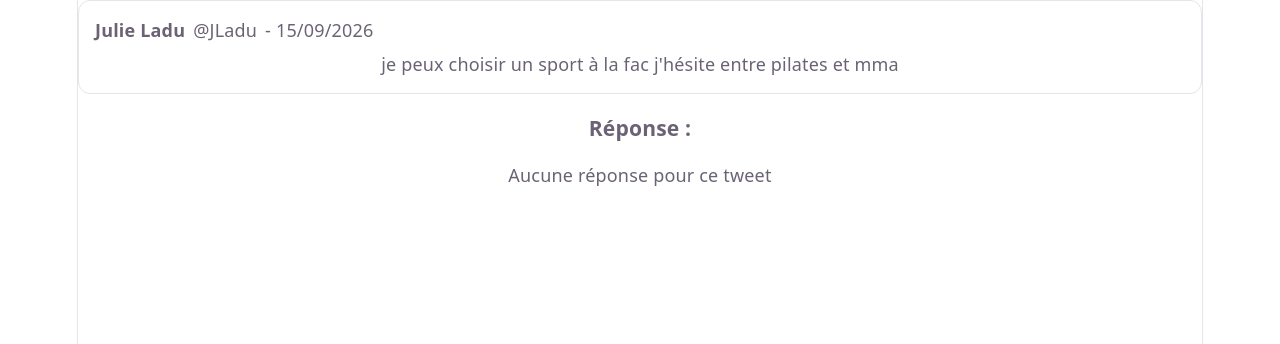
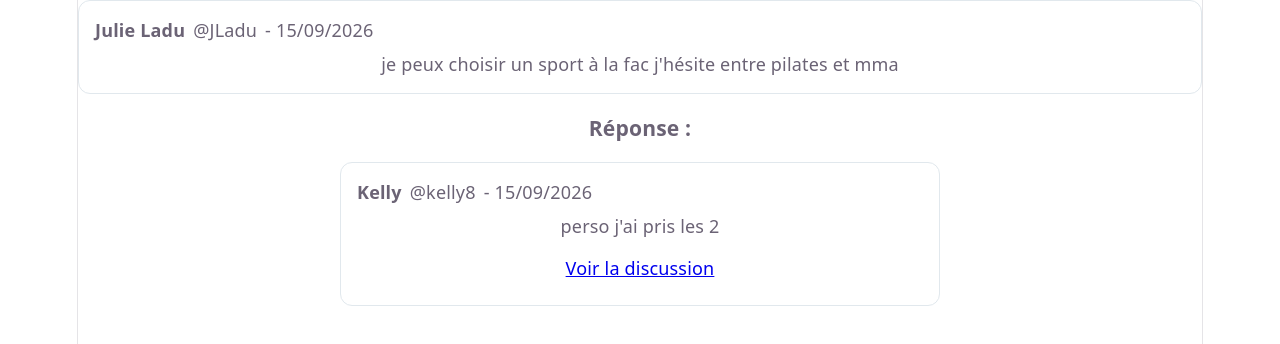
Before and after one commit to kellyyyx/Projet-individuel-tech-du-web-xyz-, a React (Vite) app: page /tweets/297b391f-7d71-493a-8a67-deab7fe2027e in a window 1280 px wide. Shown: the top 344 px of the page. Built offline with nearby package versions, Linux system fonts and the light colour scheme.

Commit message:
Ajout au type tweet de 2 propriétés: likes et likedByMe, et ajout de celles-ci à chaque tweet

```diff
--- a/src/data/tweets.ts
+++ b/src/data/tweets.ts
@@ -8,7 +8,8 @@ export const tweets: Array<Tweet> = [
         authorHandle: "JSirat",
         content: "Ma soeur est pâtissière elle voulait pas me faire de gâteau du coup j'ai commandé chez elle avec un faux compte jss aller le chercher, elle pensait que le client avait annulé le soir j'ai été chez elle et j'ai mangé le gâteau",
         createdAt: "2024-06-02T09:12:00.000Z",
-        parentId: "1",
+        likes: 293,
+        likedByMe: false,
     },
     {
         id: "7c9e6679-7425-40de-944b-e07fc1f90ae7",
@@ -16,6 +17,8 @@ export const tweets: Array<Tweet> = [
         authorHandle: "Lfare",
         content:"Mon père est tendue car mon grand-père (96 ans) veut grimper des arbres pour cueillir des figues",
         createdAt: "2023-08-02T13:14:00.000Z",
+        likes: 5223,
+        likedByMe: true,
     },
     {
         id: "3f2504e0-4f89-41d3-9a0c-0305e82c3301",
@@ -27,6 +30,8 @@ export const tweets: Array<Tweet> = [
             alt: "Peinture d'Ada Lovelace",
         },
         createdAt: "2022-02-05T12:23:00.000Z",
+        likes: 529,
+        likedByMe: true,
     },
     {
         id: "6e68c7e3-f003-49c6-8496-dd27f0ea9220",
@@ -34,14 +39,17 @@ export const tweets: Array<Tweet> = [
         authorHandle: "MAvede",
         content: "J'ai demandé à mon shab pk il notait pas le cours il m'a dit Jsuis TDAH",
         createdAt: "2024-08-02T13:14:00.000Z",
-        parentId: "2",
+        likes: 5293,
+        likedByMe: true,
     },
     {
         id: "b54d51a0-8c77-468e-8112-0e2cb49c1c7e",
         authorName :"Maina Viko",
         authorHandle: "MViko",
         content: "Le chauffeur de bus a sauté les arrêts qui ont pas de buzz je l’ai remercié",
-        createdAt: "2021-08-02T13:14:00.000Z",
+        createdAt: "2026-08-02T13:14:00.000Z",
+        likes: 230,
+        likedByMe: false,
     },
     {
         id: "85f8ddd5-7337-4a4a-bf77-20aff05e407d",
@@ -49,6 +57,8 @@ export const tweets: Array<Tweet> = [
         authorHandle: "ABolor",
         content: "je viens de sauver ma bouteille d'huile d'olive qui allait tomber (8,13$)",
         createdAt: "2020-08-02T13:14:00.000Z",
+        likes: 493,
+        likedByMe: false,
     },
     {
         id: "dc496999-0fe9-4e12-8eea-8f2fdab378d2",
@@ -56,6 +66,8 @@ export const tweets: Array<Tweet> = [
         authorHandle: "VScocra",
         content: "J'ai dit au kebab 'Comme hier chef' il m'a demandé 't'es qui ?'",
         createdAt: "2019-03-02T13:14:00.000Z",
+        likes: 430,
+        likedByMe: true,
     },
     {
         id: "3b1d0b4d-937a-4a10-ab9f-1887b4ef1ce4",
@@ -67,6 +79,8 @@ export const tweets: Array<Tweet> = [
             alt: "Photographie de Grace Hopper",
         },
         createdAt: "2018-04-02T13:14:00.000Z",
+        likes: 129,
+        likedByMe: true,
     },
     {
         id: "ab2f87e4-6ea4-46a4-82e5-75f1894ac41b",
@@ -78,6 +92,8 @@ export const tweets: Array<Tweet> = [
             alt: "image d'un chiot golden retriever",
         },
         createdAt: "2018-04-05T13:14:00.000Z",
+        likes: 5,
+        likedByMe: false,
     },
     {
         id: "297b391f-7d71-493a-8a67-deab7fe2027e",
@@ -85,6 +101,29 @@ export const tweets: Array<Tweet> = [
         authorHandle: "JLadu",
         content: "je peux choisir un sport à la fac j'hésite entre pilates et mma",
         createdAt: "2026-09-15T13:14:00.000Z",
+        likes: 320,
+        likedByMe: true,
     },
 
+    {
+        id: "556e8400-e29b-41a4-a716-446655440000",
+        authorName: "Kelly",
+        authorHandle: "kelly8",
+        createdAt: "2026-09-15T13:18:00.000Z",
+        content: "perso j'ai pris les 2",
+        parentId: "297b391f-7d71-493a-8a67-deab7fe2027e",
+        likes: 128,
+        likedByMe: true,
+    },
+    {
+        id: "6e68c7e3-f003-49c6-8496-dd27f0ea9228",
+        authorName: "Joudia",
+        authorHandle: "Joudia7",
+        createdAt: "2024-08-02T13:14:30.000Z",
+        content: "PTDRRR on va jamais avancer",
+        parentId: "6e68c7e3-f003-49c6-8496-dd27f0ea9220",
+        likes: 564,
+        likedByMe: true,
+    }
+
 ]
--- a/src/types/Tweet.ts
+++ b/src/types/Tweet.ts
@@ -8,5 +8,7 @@ export type Tweet = {
     image? : TweetImage,
     createdAt: string,
     parentId?: string,
+    likes: number,
+    likedByMe: boolean,
 
 };
```
